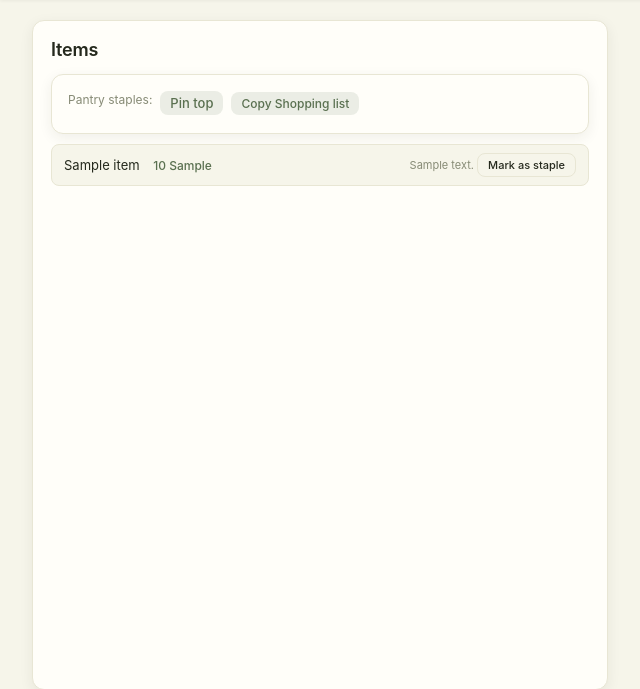
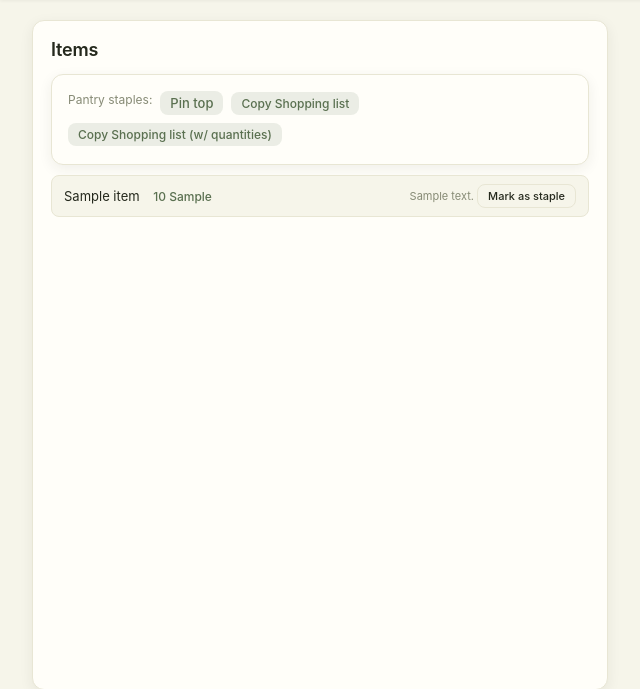
Before and after one commit to PepJr100/meal-planner, a Flask app: template meal_planner/templates/shopping_list.html in a window 1280 px wide. Shown: the part 84-773 px from the top of the page, without its empty margins (0-640 px from the left). Run offline with Flask 3, Linux system fonts and the light colour scheme; the template is opened without the code that fills it: most values are stand-ins (such as "Sample title", 1, 10 or a date in 2020).

Commit message:
Split shopping-list copy into names-only and with-quantities buttons
Quantities help sometimes but break grocer bulk-search, so offer both:
"Copy Shopping list" (names only) and "Copy Shopping list (w/ quantities)".
copyIngredients now takes the button element and a withQuantities flag.

Co-Authored-By: Claude Opus 4.8 (1M context) <noreply@anthropic.com>

```diff
--- a/meal_planner/templates/shopping_list.html
+++ b/meal_planner/templates/shopping_list.html
@@ -37,7 +37,8 @@
               style="padding: 4px 10px;"
               >Pin {{ 'bottom' if staples_mode == 'top' else 'top' }}</a
             >
-            <button class="nav-link" style="padding: 4px 10px; border: none; font-size: 12px; cursor: pointer;" onclick="copyIngredients()">Copy Shopping list</button>
+            <button class="nav-link" style="padding: 4px 10px; border: none; font-size: 12px; cursor: pointer;" onclick="copyIngredients(this, false)">Copy Shopping list</button>
+            <button class="nav-link" style="padding: 4px 10px; border: none; font-size: 12px; cursor: pointer;" onclick="copyIngredients(this, true)">Copy Shopping list (w/ quantities)</button>
           </div>
         </div>
         <ul class="shopping-list">
@@ -83,15 +84,15 @@
       </section>
     </main>
     <script>
-      function copyIngredients() {
+      function copyIngredients(btn, withQuantities) {
         const textToCopy = Array.from(document.querySelectorAll('.shopping-list li')).map(li => {
           const name = li.querySelector('.item-name')?.innerText.trim() || '';
+          if (!name) return '';
+          if (!withQuantities) return name;
           const count = li.querySelector('.item-count')?.innerText.trim() || '';
-          if (!name) return '';
           return count ? name + ' — ' + count.replace(/\s+/g, ' ') : name;
         }).filter(Boolean).join('\n');
 
-        const btn = document.querySelector('button[onclick="copyIngredients()"]');
         const originalText = btn.innerText;
         const showFeedback = (msg) => {
           btn.innerText = msg;
```
